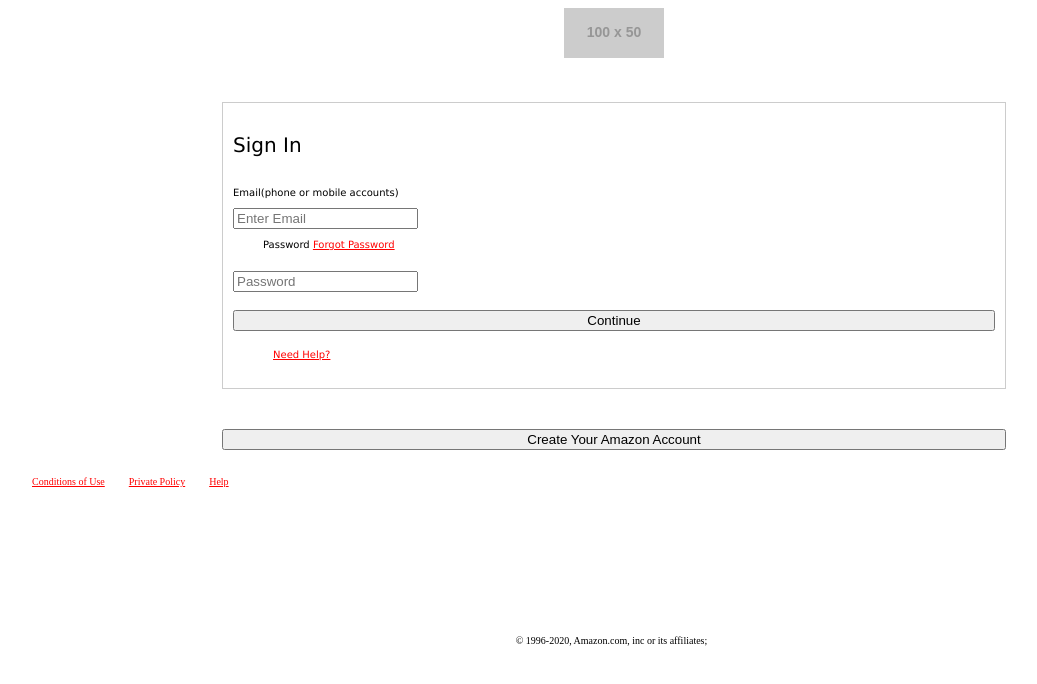
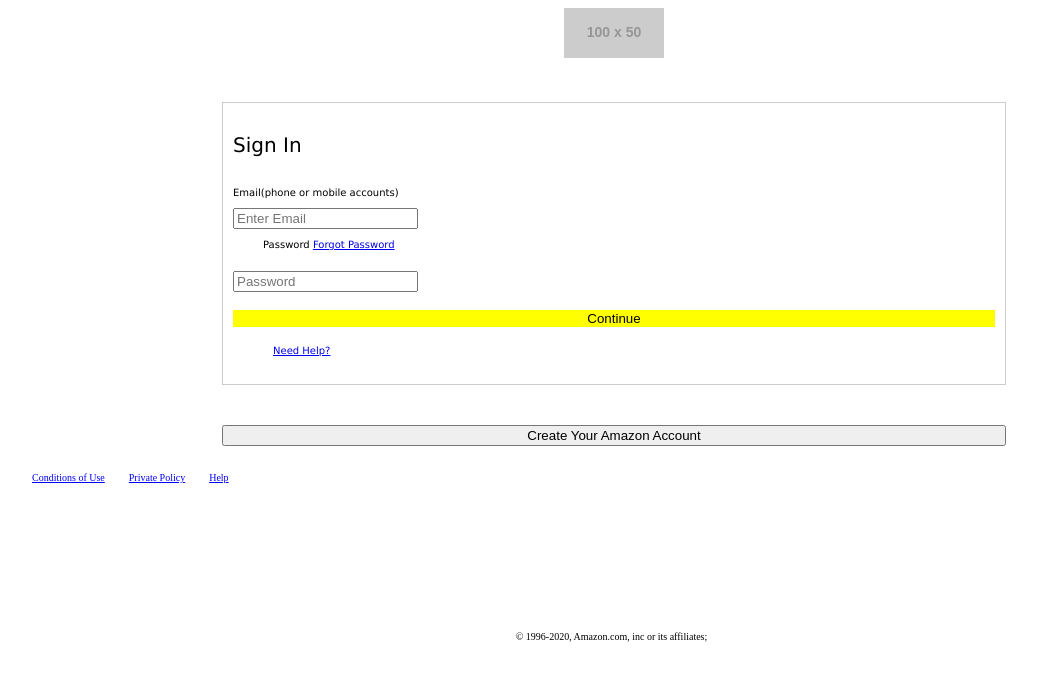
Before and after one commit to alexaped16/amazonreplica, a plain HTML site: page index.html in a window 1280 px wide. Shown: the whole page, without its empty margins (26-1063 px from the left). Drawn offline with Linux system fonts and the light colour scheme; placeholder pictures from the web are drawn by us.

Commit message:
last edit

```diff
--- a/css/main.css
+++ b/css/main.css
@@ -37,10 +37,6 @@
     font-size: 10px;
 }
 
-/* unvisited link */
-a:link {
-    color: #FF0000;
-}
 
 .button-continue{
     display: flex;
@@ -48,6 +44,11 @@ a:link {
     display: flex;
     flex-direction: column;
 
+}
+
+.submit-button{
+    background-color: yellow;
+    border: rgb(58, 56, 56);
 }
 
 .create-account{
--- a/index.html
+++ b/index.html
@@ -27,7 +27,7 @@
                 <input type = "text" id="password" placeholder="Password"> </div>
                 <br>
                 <div class = "button-continue" >
-                     <button type = "submit"> Continue </button> </div>
+                     <button class="submit-button" type = "submit"> Continue </button> </div>
                      <br>
                      <div class = "need-help" >
                         <a href= "/" > Need Help? </a> </div>
```
